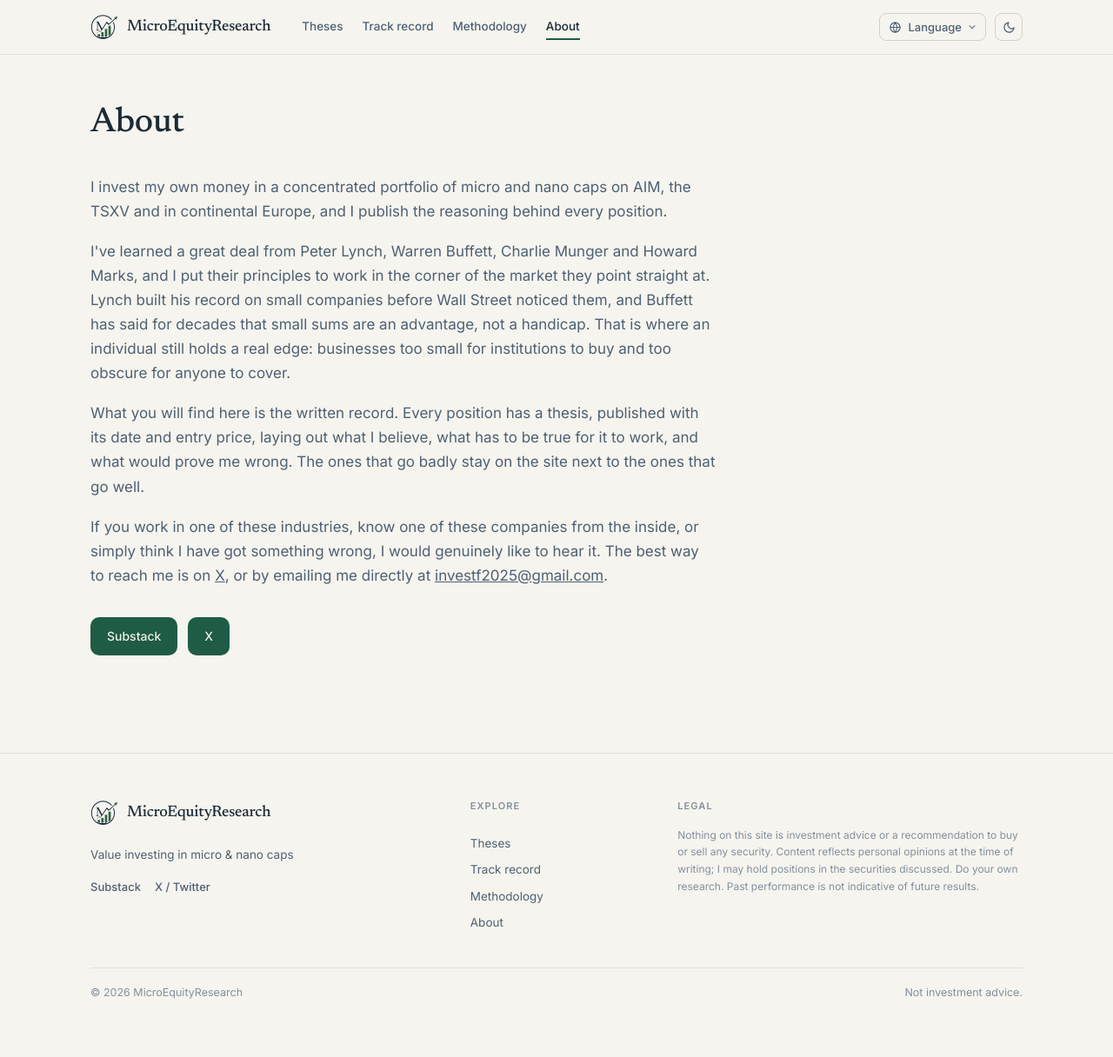
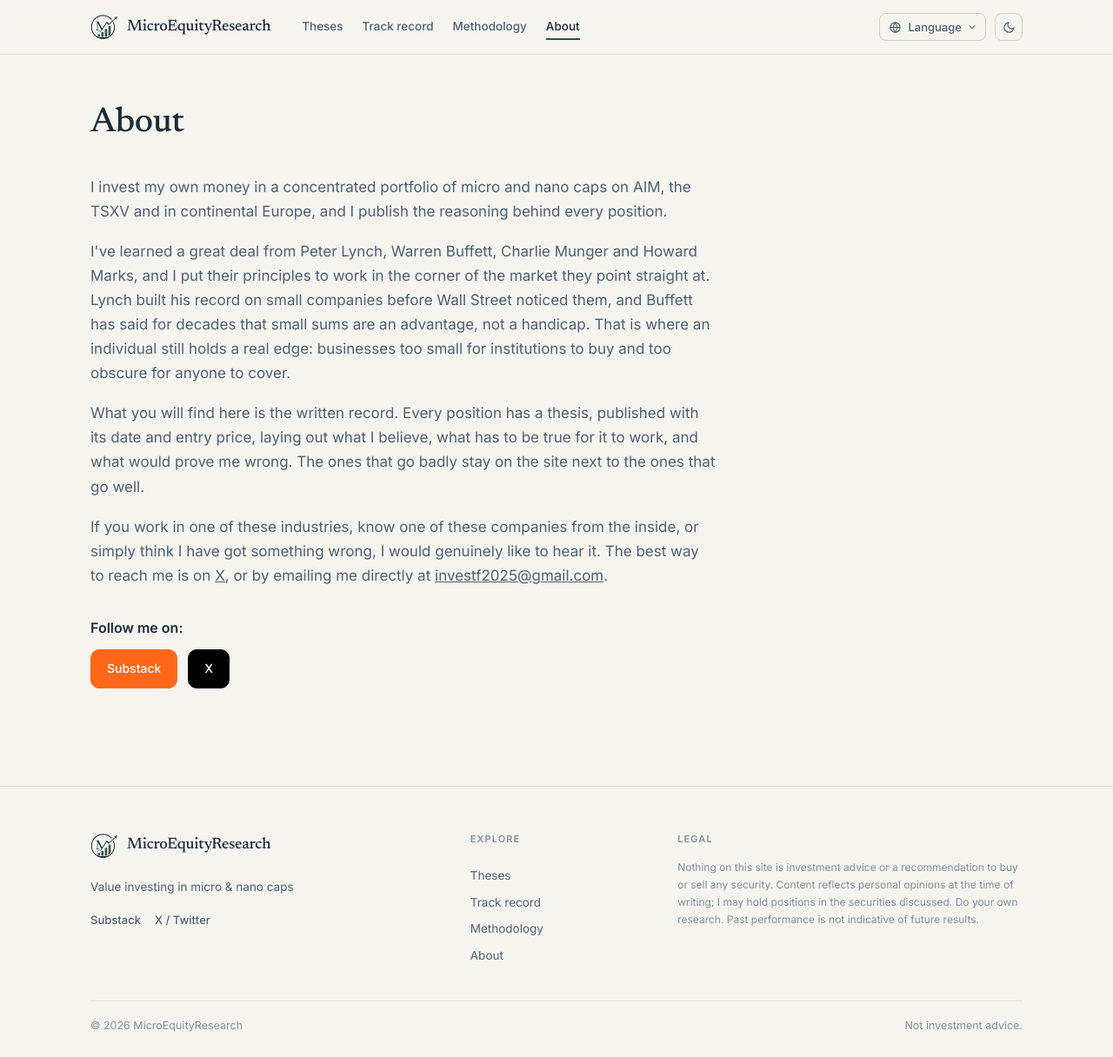
Before and after one commit to trackcmg/micro_cap_invest, a Jekyll site: the page built from about.html, in a window 1280 px wide and 1216 px high. Shown: the whole window at 87% size. Built offline with Jekyll 4.4.1, drawn with Linux system fonts in a browser that asks for light colours.

Commit message:
Update social buttons style and add CTA in about.html

```diff
--- a/about.html
+++ b/about.html
@@ -56,9 +56,15 @@
   </p>
 
 
-  <div class="hero-cta" style="margin-top:34px">
-    {% if site.substack_url and site.substack_url != "" %}<a class="btn btn-primary" href="{{ site.substack_url }}" target="_blank" rel="noopener">Substack</a>{% endif %}
-    {% if site.twitter_url and site.twitter_url != "" %}<a class="btn btn-primary" href="{{ site.twitter_url }}" target="_blank" rel="noopener">X</a>{% endif %}
+  <div class="hero-cta" style="margin-top:34px; display: flex; flex-direction: column; align-items: flex-start; gap: 12px;">
+    <div style="font-weight: 600;">
+      <span class="lang-en">Follow me on:</span>
+      <span class="lang-es">Sígueme en:</span>
+    </div>
+    <div style="display: flex; gap: 12px;">
+      {% if site.substack_url and site.substack_url != "" %}<a class="btn btn-primary" style="background-color: #FF6719; border-color: #FF6719; color: #ffffff;" href="{{ site.substack_url }}" target="_blank" rel="noopener">Substack</a>{% endif %}
+      {% if site.twitter_url and site.twitter_url != "" %}<a class="btn btn-primary" style="background-color: #000000; border-color: #000000; color: #ffffff;" href="{{ site.twitter_url }}" target="_blank" rel="noopener">X</a>{% endif %}
+    </div>
   </div>
 
 </div>
```
